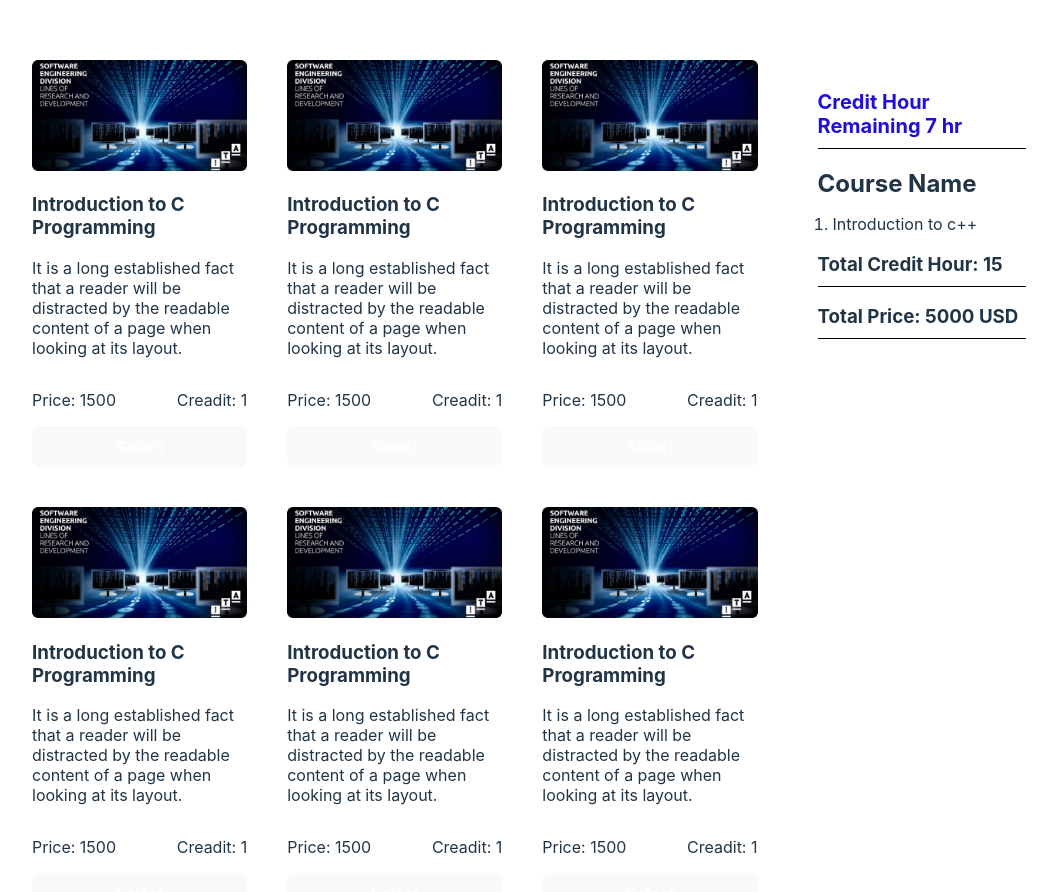
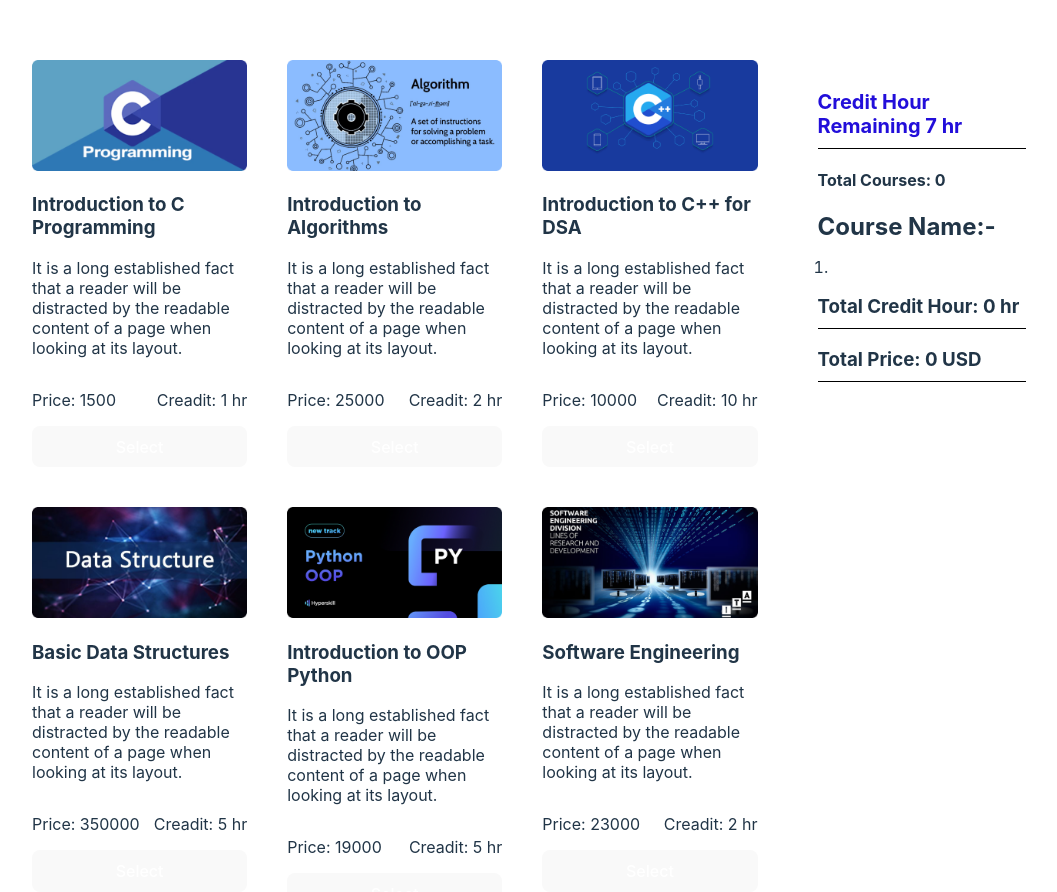
Before and after one commit to sakibhossainwd/Course-Registration-B-A-7, a React (Vite) app: page / in a window 1280 px wide. Shown: the top 892 px of the page, without its empty margins (106-1163 px from the left). Built offline with nearby package versions, Linux system fonts and the light colour scheme.

Commit message:
cart added

```diff
--- a/FakeDB/courses.json
+++ b/FakeDB/courses.json
@@ -1,50 +1,56 @@
 [
     {
         "id": "01",
-        "cover": "../images/Rectangle 2-5.png",
+        "cover": "../images/Rectangle 2-2.png",
         "title": "Introduction to C Programming",
         "details": "It is a long established fact that a reader will be distracted by the readable content of a page when looking at its layout.",
         "price": 1500,
-        "creadit": 1
+        "creadit": 1,
+        "quantity":0
     },
     {
         "id": "02",
-        "cover": "../images/Rectangle 2-5.png",
-        "title": "Introduction to C Programming",
+        "cover": "../images/Rectangle 2-3.png",
+        "title": "Introduction to Algorithms",
         "details": "It is a long established fact that a reader will be distracted by the readable content of a page when looking at its layout.",
-        "price": 1500,
-        "creadit": 1
+        "price": 25000,
+        "creadit": 2,
+        "quantity":0
     },
     {
         "id": "03",
-        "cover": "../images/Rectangle 2-5.png",
-        "title": "Introduction to C Programming",
+        "cover": "../images/Rectangle 2-4.png",
+        "title": "Introduction to C++ for DSA",
         "details": "It is a long established fact that a reader will be distracted by the readable content of a page when looking at its layout.",
-        "price": 1500,
-        "creadit": 1
+        "price": 10000,
+        "creadit": 10,
+        "quantity":0
     },
     {
         "id": "04",
-        "cover": "../images/Rectangle 2-5.png",
-        "title": "Introduction to C Programming",
+        "cover": "../images/Rectangle 3.png",
+        "title": "Basic Data Structures",
         "details": "It is a long established fact that a reader will be distracted by the readable content of a page when looking at its layout.",
-        "price": 1500,
-        "creadit": 1
+        "price": 350000,
+        "creadit": 5,
+        "quantity":0
     },
     {
         "id": "05",
-        "cover": "../images/Rectangle 2-5.png",
-        "title": "Introduction to C Programming",
+        "cover": "../images/Rectangle 2.png",
+        "title": "Introduction to OOP Python",
         "details": "It is a long established fact that a reader will be distracted by the readable content of a page when looking at its layout.",
-        "price": 1500,
-        "creadit": 1
+        "price": 19000,
+        "creadit": 5,
+        "quantity":0
     },
     {
         "id": "06",
         "cover": "../images/Rectangle 2-5.png",
-        "title": "Introduction to C Programming",
+        "title": "Software Engineering",
         "details": "It is a long established fact that a reader will be distracted by the readable content of a page when looking at its layout.",
-        "price": 1500,
-        "creadit": 1
+        "price": 23000,
+        "creadit": 2,
+        "quantity":0
     }
 ]
--- /dev/null
+++ b/src/components/BookerCourse/BookedCourse.jsx
@@ -0,0 +1,12 @@
+// eslint-disable-next-line no-unused-vars
+import React from 'react';
+
+const BookedCourse = ({bookedCourse}) => {
+    return (
+        <div>
+            <li>{bookedCourse}</li>
+        </div>
+    );
+};
+
+export default BookedCourse;
--- a/src/components/Cart/Cart.jsx
+++ b/src/components/Cart/Cart.jsx
@@ -1,18 +1,33 @@
 // eslint-disable-next-line no-unused-vars
 import React from 'react';
 import './Cart.css'
+import BookedCourse from '../BookerCourse/BookedCourse';
 
-const Cart = () => {
+const Cart = ({selectedCourse}) => {
+
+    let credit = 0;
+    let total = 0;
+    let bookedCourse = ''
+    for (const  course of selectedCourse){
+        // console.log(course)
+        credit = credit + course.creadit;
+        total = total + course.price;
+        bookedCourse = bookedCourse + course.title
+    }
+
     return (
         <div>
             <div className="cart-container">
                 <h3 className='ramaining-hr'>Credit Hour Remaining 7 hr</h3>
-                <h2>Course Name</h2>
+                <h4>Total Courses: {selectedCourse.length}</h4>
+                <h2>Course Name:-</h2>
                 <ol>
-                    <li>Introduction to c++</li>
+                    {
+                        <BookedCourse bookedCourse={bookedCourse}></BookedCourse>
+                    }
                 </ol>
-                <h3>Total Credit Hour: 15</h3>
-                <h3>Total Price: 5000 USD</h3>
+                <h3>Total Credit Hour: {credit} hr</h3>
+                <h3>Total Price: {total} USD</h3>
             </div>
         </div>
     );
--- a/src/components/Courses/Courses.jsx
+++ b/src/components/Courses/Courses.jsx
@@ -2,8 +2,14 @@
 import React from 'react';
 import './Courses.css'
 
-const Courses = ({course}) => {
-    const {cover, title, details, price, creadit} = course
+const Courses = ({course, selectedCourse, setselectedCourse}) => {
+    const {cover, title, details, price, creadit} = course;
+
+    const selectedCourseHandler = (select) => {
+        const newCourses = [...selectedCourse, select];
+        setselectedCourse(newCourses);
+    }
+
     return (
         <div>
             <div className="course">
@@ -15,10 +21,10 @@ const Courses = ({course}) => {
                         <p>Price: {price}</p>
                     </div>
                     <div className="creadit">
-                        <p>Creadit: {creadit}</p>
+                        <p>Creadit: {creadit} hr</p>
                     </div>
                 </div>
-                <button>Select</button>
+                <button onClick={() => selectedCourseHandler(course)}>Select</button>
             </div>
         </div>
     );
--- a/src/components/Institute/Institute.jsx
+++ b/src/components/Institute/Institute.jsx
@@ -7,6 +7,8 @@ import Cart from '../Cart/Cart'
 const Institute = () => {
     // This state is for get data from json file
     const [courses, setCourses] = useState([]);
+    // Thos state for get selected data
+    const [selectedCourse, setselectedCourse] = useState([]);
 
     useEffect( () => {
         fetch('../../../FakeDB/courses.json')
@@ -21,11 +23,13 @@ const Institute = () => {
                     courses.map(course => <Courses
                     key={course.id}
                     course={course}
+                    selectedCourse={selectedCourse}
+                    setselectedCourse={setselectedCourse}
                     ></Courses>)
                 }
             </div>
             <div className="cart-container">
-                <Cart></Cart>
+                <Cart selectedCourse={selectedCourse} setselectedCourse={setselectedCourse}></Cart>
             </div>
         </div>
 
```
